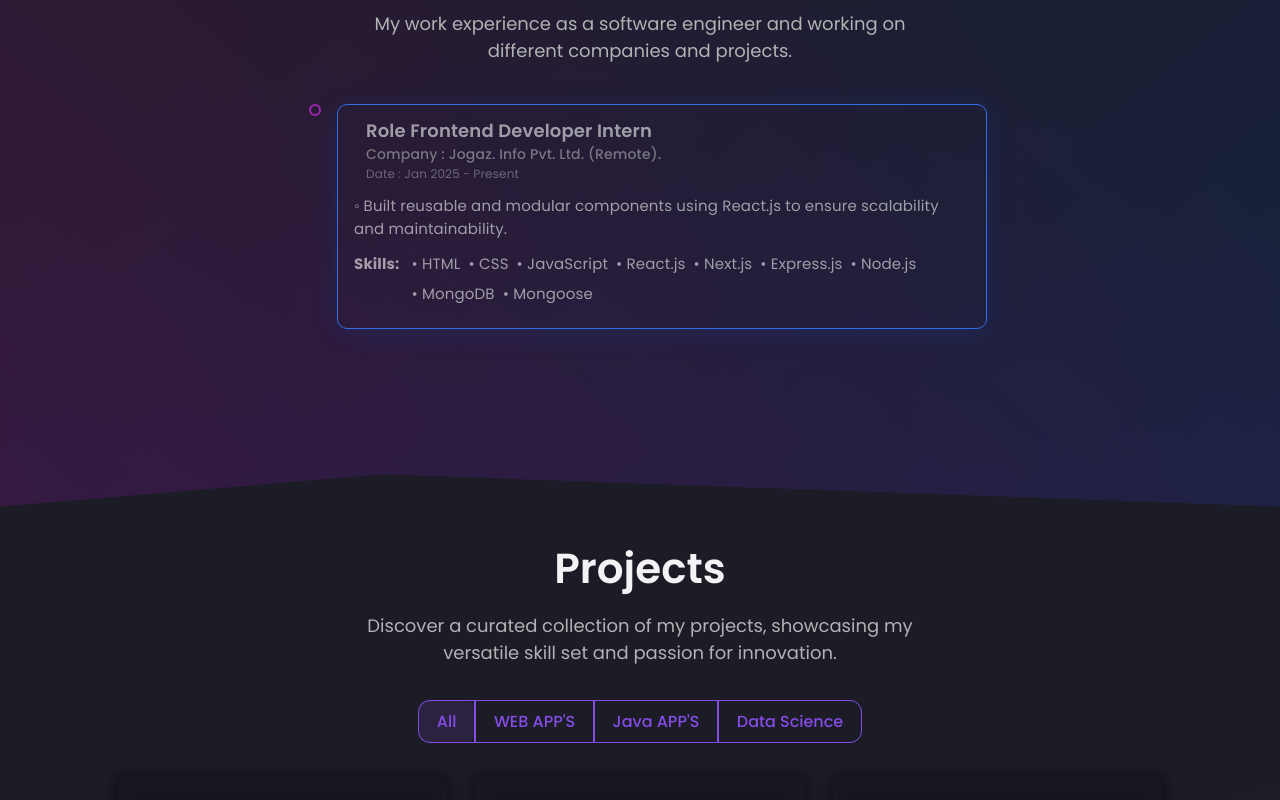
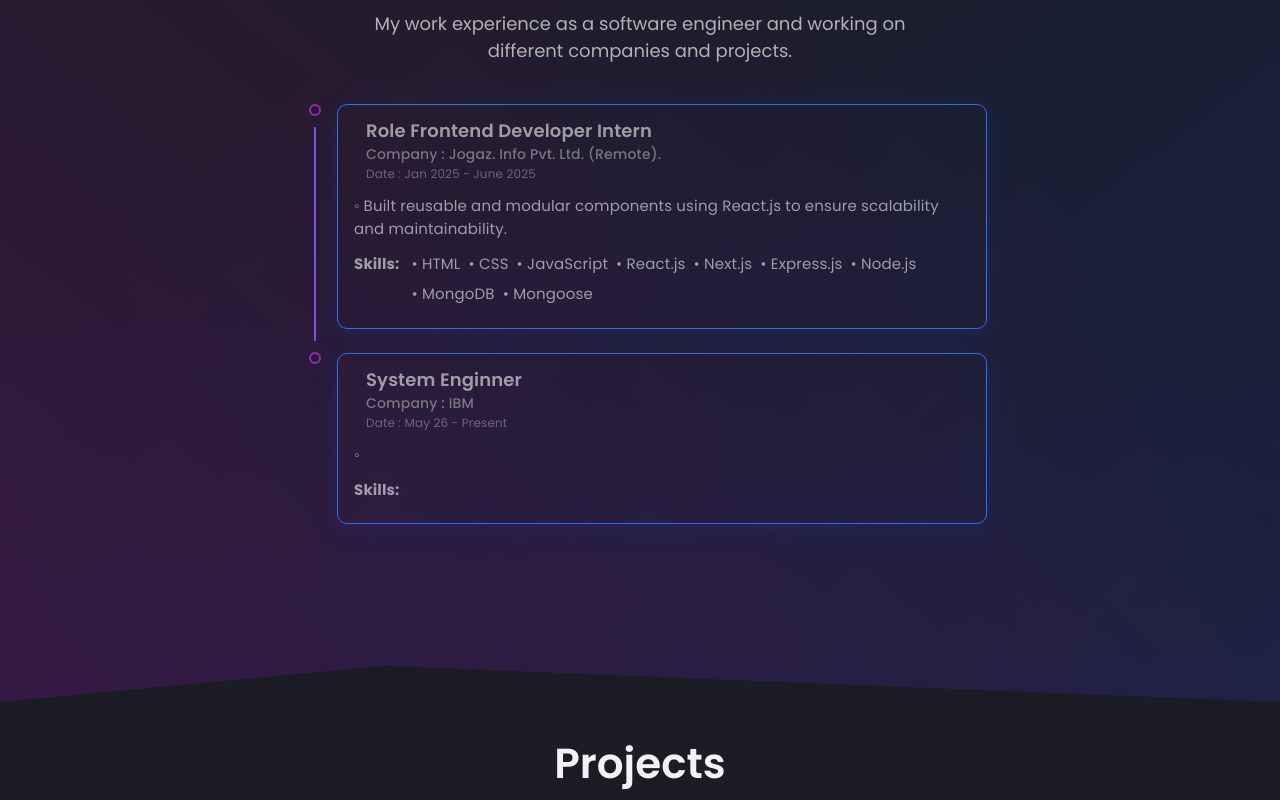
Before and after one commit to niteshim0/portfolio-webapp, a React (Vite) app: page / in a window 1280 px wide. Shown: the part 1880-2680 px from the top of the page. Built offline with nearby package versions, Linux system fonts and the light colour scheme.

Commit message:
Update constants.js experience is added

```diff
--- a/src/data/constants.js
+++ b/src/data/constants.js
@@ -178,7 +178,7 @@
     img: "",
     role: "Role  Frontend Developer Intern",
     company: "Company : Jogaz. Info Pvt. Ltd. (Remote).",
-    date: "Date : Jan 2025 - Present",
+    date: "Date : Jan 2025 - June 2025",
     desc: "◦ Built reusable and modular components using React.js to ensure scalability and maintainability.",
     skills: [
       "HTML",
@@ -193,6 +193,18 @@
     ],
     doc: "",
   },
+  {
+    id: 1,
+    img: "",
+    role: "System Enginner",
+    company: "Company : IBM",
+    date: "Date : May 26 - Present",
+    desc: "◦ ",
+    skills: [
+
+    ],
+    doc: "",
+  }
 ];
 
 export const education = [
```
